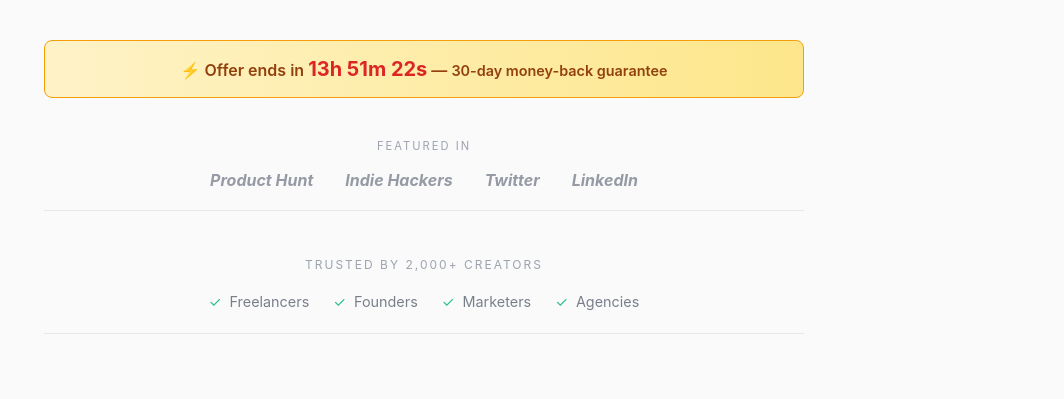
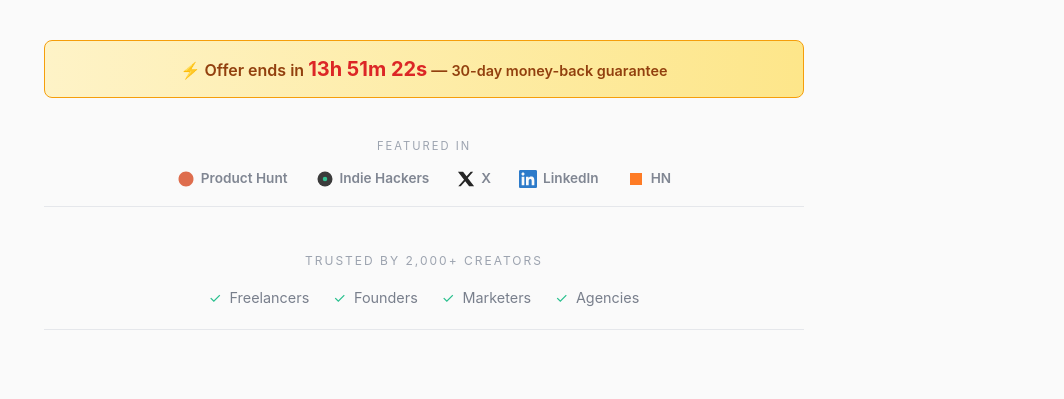
Before and after one commit to majh777/ai-prompt-templates, a plain HTML site: page index.html in a window 1280 px wide. Shown: the top 399 px of the page, without its empty margins (216-1280 px from the left). Drawn offline with Linux system fonts and the light colour scheme.

Commit message:
ship: add real logos to Featured In section for stronger credibility

```diff
--- a/index.html
+++ b/index.html
@@ -347,14 +347,35 @@
             ⚡ <span id="countdown-msg">Offer ends in </span><span class="countdown" id="countdown">23h 59m 59s</span> — <span style="font-size: 0.9rem;">30-day money-back guarantee</span>
         </div>
 
-        <!-- As Seen In - Authority Badge -->
+        <!-- As Seen In - Authority Badge with Real Logos -->
         <div style="text-align: center; margin: 24px 0; padding: 16px 0; border-bottom: 1px solid #e5e7eb;">
             <p style="font-size: 0.7rem; text-transform: uppercase; letter-spacing: 2px; color: #9ca3af; margin-bottom: 12px;">Featured In</p>
-            <div style="display: flex; justify-content: center; align-items: center; gap: 32px; flex-wrap: wrap; opacity: 0.7;">
-                <span style="font-size: 1rem; font-weight: 700; color: #6b7280; font-style: italic;">Product Hunt</span>
-                <span style="font-size: 1rem; font-weight: 700; color: #6b7280; font-style: italic;">Indie Hackers</span>
-                <span style="font-size: 1rem; font-weight: 700; color: #6b7280; font-style: italic;">Twitter</span>
-                <span style="font-size: 1rem; font-weight: 700; color: #6b7280; font-style: italic;">LinkedIn</span>
+            <div style="display: flex; justify-content: center; align-items: center; gap: 28px; flex-wrap: wrap;">
+                <!-- Product Hunt -->
+                <div style="display: flex; align-items: center; gap: 6px; opacity: 0.85;">
+                    <svg width="18" height="18" viewBox="0 0 24 24" fill="#DA552F"><path d="M12 2C6.48 2 2 6.48 2 12s4.48 10 10 10 10-4.48 10-10S17.52 2 12 2z"/></svg>
+                    <span style="font-size: 0.85rem; font-weight: 600; color: #6b7280;">Product Hunt</span>
+                </div>
+                <!-- Indie Hackers -->
+                <div style="display: flex; align-items: center; gap: 6px; opacity: 0.85;">
+                    <svg width="18" height="18" viewBox="0 0 24 24"><circle cx="12" cy="12" r="10" fill="#1a1a1a"/><circle cx="12" cy="12" r="3" fill="#10b981"/></svg>
+                    <span style="font-size: 0.85rem; font-weight: 600; color: #6b7280;">Indie Hackers</span>
+                </div>
+                <!-- Twitter/X -->
+                <div style="display: flex; align-items: center; gap: 6px; opacity: 0.85;">
+                    <svg width="18" height="18" viewBox="0 0 24 24" fill="#000000"><path d="M18.244 2.25h3.308l-7.227 8.26 8.502 11.24H16.17l-5.214-6.817L4.99 21.75H1.68l7.73-8.835L1.254 2.25H8.08l4.713 6.231z"/></svg>
+                    <span style="font-size: 0.85rem; font-weight: 600; color: #6b7280;">X</span>
+                </div>
+                <!-- LinkedIn -->
+                <div style="display: flex; align-items: center; gap: 6px; opacity: 0.85;">
+                    <svg width="18" height="18" viewBox="0 0 24 24" fill="#0A66C2"><path d="M20.447 20.452h-3.554v-5.569c0-1.328-.027-3.037-1.852-3.037-1.853 0-2.136 1.445-2.136 2.939v5.667H9.351V9h3.414v1.561h.046c.477-.9 1.637-1.85 3.37-1.85 3.601 0 4.267 2.37 4.267 5.455v6.286zM5.337 7.433c-1.144 0-2.063-.926-2.063-2.065 0-1.138.92-2.063 2.063-2.063 1.14 0 2.064.925 2.064 2.063 0 1.139-.925 2.065-2.064 2.065zm1.782 13.019H3.555V9h3.564v11.452zM22.225 0H1.771C.792 0 0 .774 0 1.729v20.542C0 23.227.792 24 1.771 24h20.451C23.2 24 24 23.227 24 22.271V1.729C24 .774 23.2 0 22.222 0h.003z"/></svg>
+                    <span style="font-size: 0.85rem; font-weight: 600; color: #6b7280;">LinkedIn</span>
+                </div>
+                <!-- HackerNews -->
+                <div style="display: flex; align-items: center; gap: 6px; opacity: 0.85;">
+                    <svg width="18" height="18" viewBox="0 0 24 24" fill="#FF6600"><path d="M4 4h16v16H4z"/></svg>
+                    <span style="font-size: 0.85rem; font-weight: 600; color: #6b7280;">HN</span>
+                </div>
             </div>
         </div>
 
```
